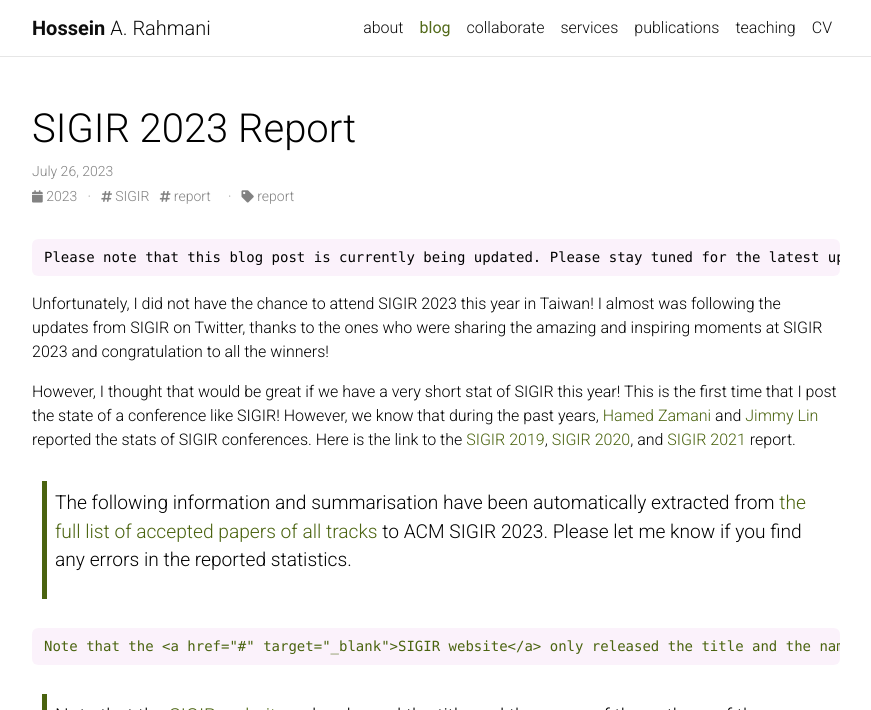
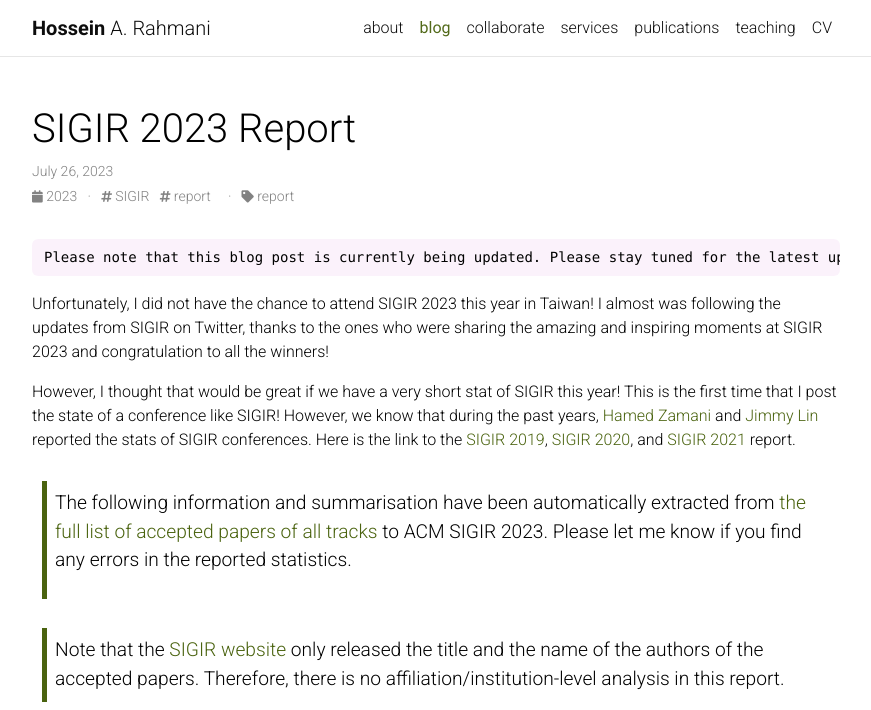
Before and after one commit to rahmanidashti/rahmanidashti.github.io, a Jekyll site: the page built from _posts/2023-07-26-sigir23-stats.md, in a window 1280 px wide and 1239 px high, cut to the strip 0-710 px from the top of the window. Shown: the whole strip, without its empty margins (204-1075 px from the left). Built offline with Jekyll 4.4.1, drawn with Linux system fonts in a browser that asks for light colours; comment, search, counter and statistics services are not loaded; a style sheet for code colours, icons or effects is not loaded.

Commit message:
Update 2023-07-26-sigir23-stats.md

````diff
--- a/_posts/2023-07-26-sigir23-stats.md
+++ b/_posts/2023-07-26-sigir23-stats.md
@@ -17,10 +17,6 @@
 
 > The following information and summarisation have been automatically extracted from <a href="#" target="_blank">the full list of accepted papers of all tracks</a> to ACM SIGIR 2023. Please let me know if you find any errors in the reported statistics.
 
-```
-Note that the <a href="#" target="_blank">SIGIR website</a> only released the title and the name of the authors of the accepted papers. Therefore, there is no affiliation/institution-level analysis in this report.
-```
-
 <blockquote>
     Note that the <a href="#" target="_blank">SIGIR website</a> only released the title and the name of the authors of the accepted papers. Therefore, there is no affiliation/institution-level analysis in this report.
 </blockquote>
````
